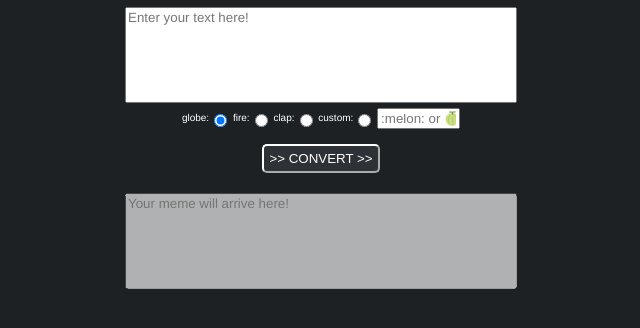
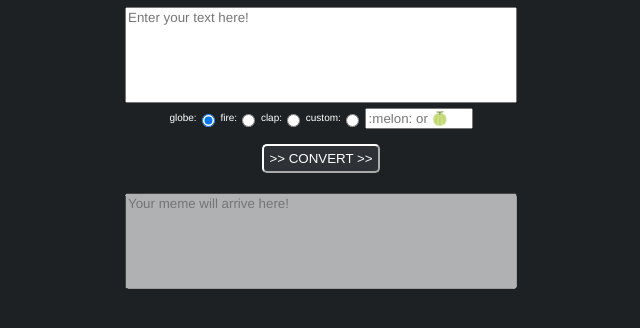
Before and after one commit to lazberg/discord-meme-text, a plain HTML site: page index.html in a window 1280 px wide. Shown: the part 104-432 px from the top of the page, without its empty margins (319-959 px from the left). Drawn offline with Linux system fonts and the light colour scheme.

Commit message:
aesthetic

```diff
--- a/index.html
+++ b/index.html
@@ -60,7 +60,7 @@
 			</label>
 			<label style="font-size:10px;">
 			custom:<input style="vertical-align:middle;" type="radio" name="space" id="customSpace">
-			<input type="text" id="customSpaceText" placeholder=":melon: or 🍈" style="vertical-align:middle;width:75px;">
+			<input type="text" id="customSpaceText" placeholder=":melon: or 🍈" style="vertical-align:middle;width:100px;">
 			</label>
 		</br>
 
```
